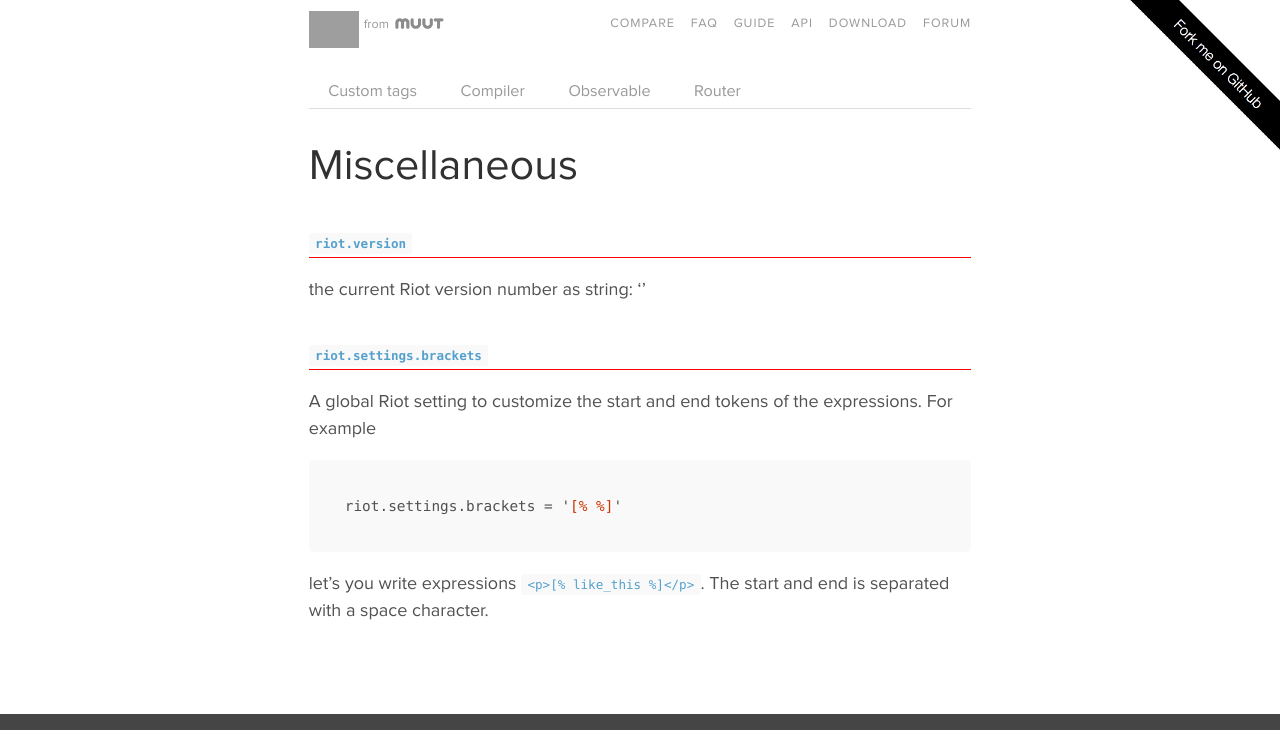
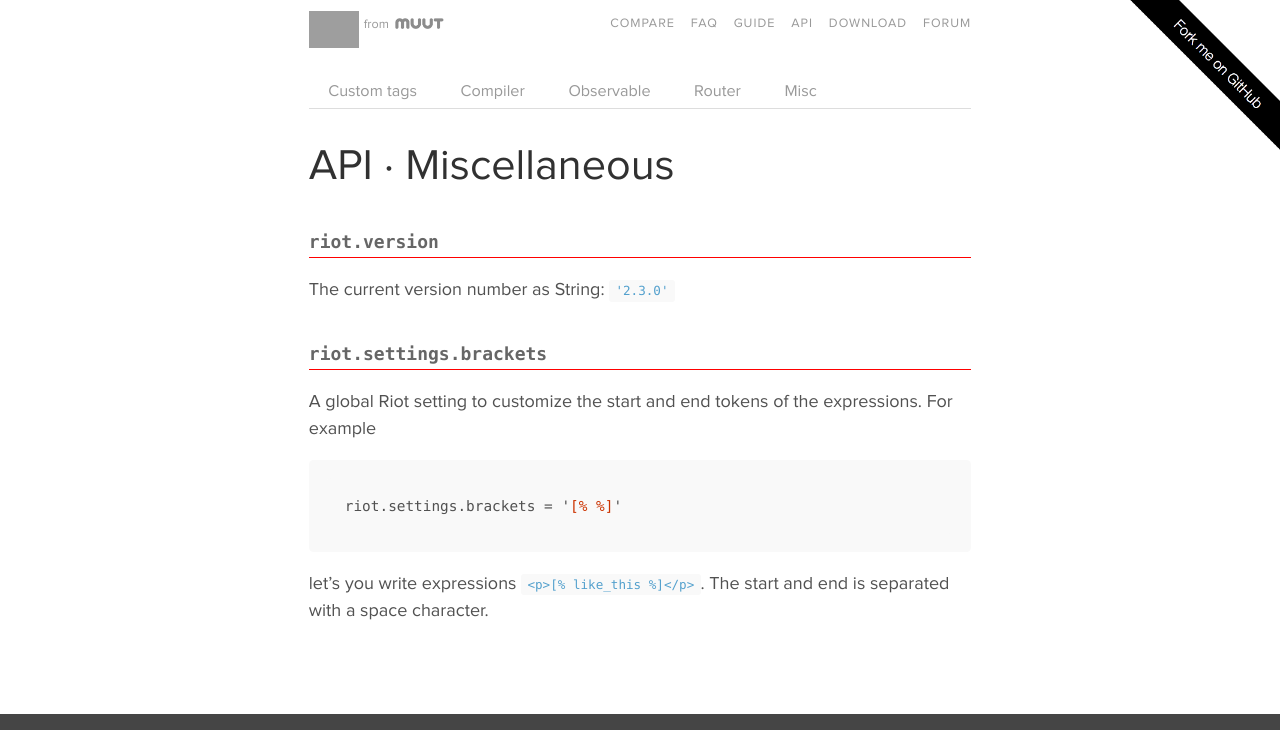
Before and after one commit to riot/riot.github.io, a Jekyll site: the page built from api/misc.md, in a window 1280 px wide, cut to the strip 0-730 px from the top of the page. Built offline with Jekyll 4.4.1, drawn with Linux system fonts in a browser that asks for light colours; Markdown is read by kramdown in place of the engine named in the settings; grey boxes are pictures that could not be loaded.

Commit message:
API / Misc

```diff
--- a/_config.yml
+++ b/_config.yml
@@ -38,5 +38,7 @@
   email:             riotjs@gmail.com
 
 # Custom vars
+major_version:       2
+minor_version:       2.3
 version:             2.3.0
 repo:                https://github.com/riot/riot
--- a/_includes/api-tabs.html
+++ b/_includes/api-tabs.html
@@ -4,8 +4,9 @@
   <a href="/api/compiler/">Compiler</a>
   <a href="/api/observable/">Observable</a>
   <a href="/api/router/">Router</a>
+  <a href="/api/misc/">Misc</a>
 </div>
 
-<h1>{{ page.title }}</h1>
+<h1>API &middot; {{ page.title }}</h1>
 
 <div id="toc"></div>
--- a/api/misc.md
+++ b/api/misc.md
@@ -7,12 +7,12 @@
 {% include api-tabs.html %}
 
 
-### <a name="version"></a> `riot.version`
+### <a name="version"></a> riot.version
 
-the current Riot version number as string: '{{ riot_version }}'
+The current version number as String: `'{{ site.version }}'`
 
 
-### <a name="brackets"></a> `riot.settings.brackets`
+### <a name="brackets"></a> riot.settings.brackets
 
 A global Riot setting to customize the start and end tokens of the expressions. For example
 
```
